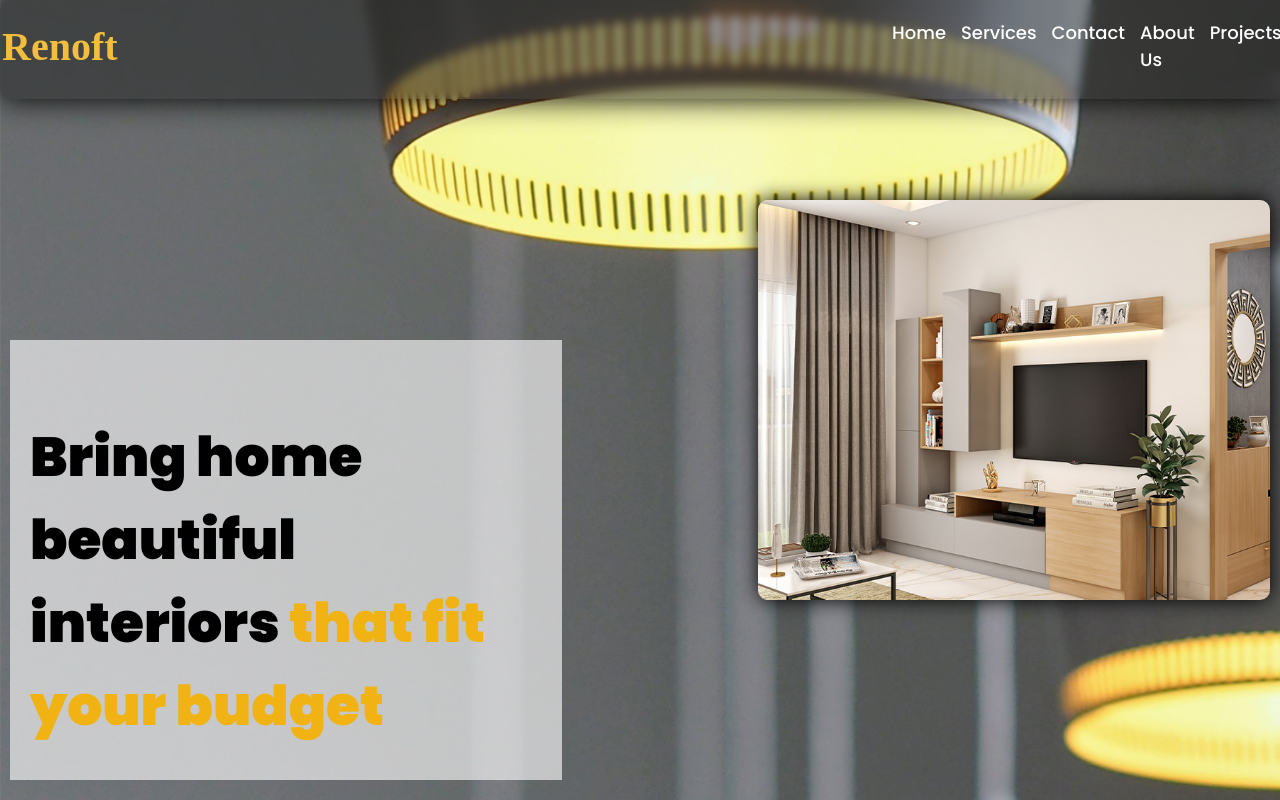
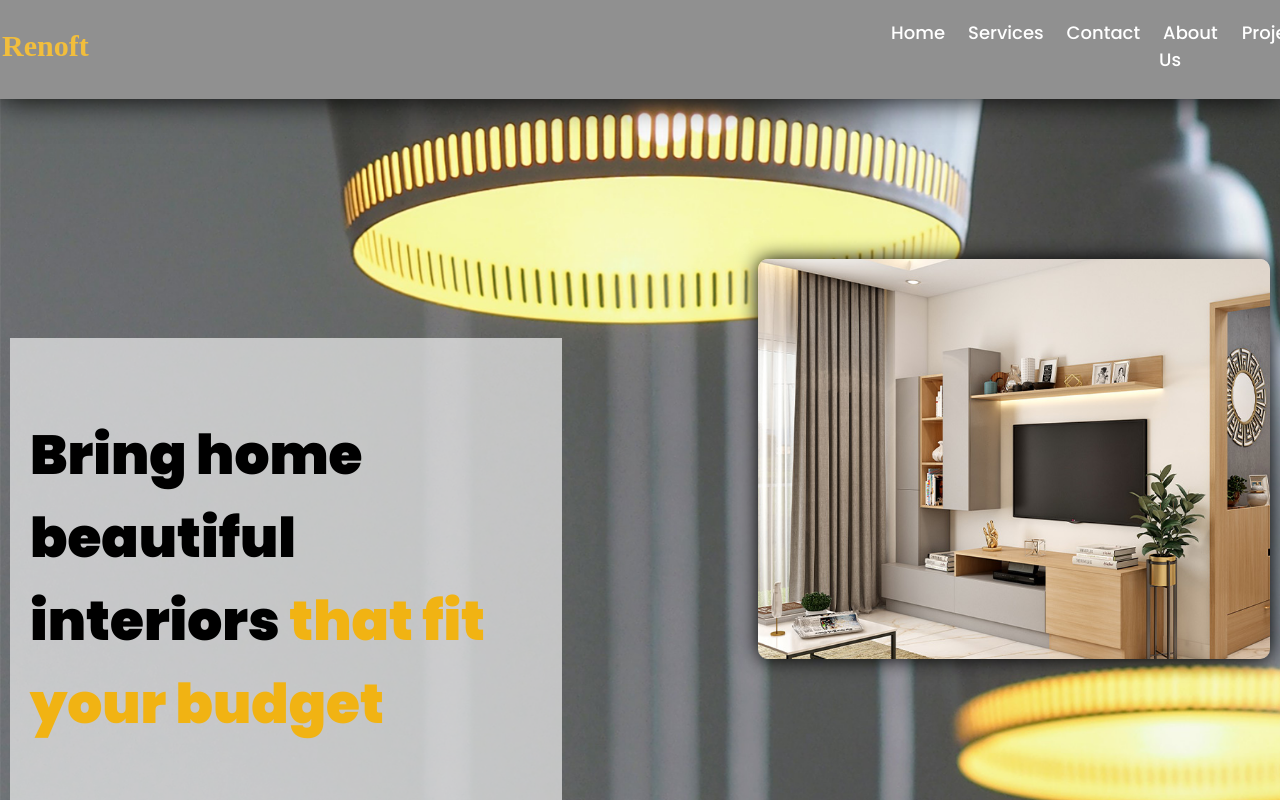
Before and after one commit to Surendar03/interior-design-website, a React (Create React App) app in the folder interior/: page / in a window 1280 px wide. Shown: the top 800 px of the page. Built offline with nearby package versions, Linux system fonts and the light colour scheme.

Commit message:
Update App.css

```diff
--- a/interior/src/App.css
+++ b/interior/src/App.css
@@ -1,3 +1,4 @@
+
 @import url('https://fonts.googleapis.com/css2?family=Poppins:ital,wght@0,100;0,200;0,300;0,400;0,500;0,600;0,700;0,800;0,900;1,100;1,200;1,300;1,400;1,500;1,600;1,700;1,800;1,900&display=swap');
 
 *{
@@ -8,12 +9,12 @@
 
 nav{
   background-color: #201f1f7e;
-  position: fixed;
-  border-radius: 10px;
+  position: sticky;
+  /* border-radius: 10px; */
   display: flex;
   flex-wrap: wrap;
   width: 100%;
-  padding: 3px 5px 10px 2px;
+  /* padding: 3px 5px 10px 2px; */
   backdrop-filter: blur(5px);
   box-shadow: 0px 0px 30px black;
 }
@@ -21,6 +22,7 @@ nav .nav-content{
   height: 100%;
   max-width: 1700px;
   margin: auto;
+  padding: 3px 5px 10px 2px;
   display: flex;
   align-items: center;
   justify-content: center;
@@ -32,7 +34,7 @@ nav .nav-content{
 }
 nav .logo a{
   font-weight: 800;
-  font-size: 40px;
+  font-size: 30px;
   color: rgb(242, 190, 60);
   font-family: Didot;
   text-decoration: none;
@@ -53,14 +55,13 @@ nav .logo a:hover{
   text-decoration: none;
   color: #ffffff;
   font-size: 18px;
+  padding: 2px;
   font-weight: 500;
-   transition: ease-in-out 0.2s;
-
-  /* padding: 0px 0px; */
+  transition: ease-in-out 0.2s;
 }
  .nav-links li a:hover{
-   background-color: rgb(249, 215, 172);
-   border-radius: 10px;
+  background-color: rgb(249, 215, 172);
+  border-radius: 10px;
    color: #000000;
  }
 
@@ -71,13 +72,16 @@ nav .logo a:hover{
   background-size: cover;
 }
 
+
+
 /*Home **********************************************************************************************************************************/
 
 .topcontainer{
   background-image: url(../src/assets/slider1.png);
   width: 100%;
-  height: 100vh;
+  height: 90vh;
   background-size: cover;
+  /* background-position: center; */
   display: flex;
   justify-content: space-between;
   align-items: center;
@@ -86,14 +90,16 @@ nav .logo a:hover{
 
 .highlight{
   margin-left: 10px;
-  margin-top: 40vh;
+  margin-top: 30vh;
   width: 40%;
-  height: 50vh;
+  height: fit-content;
   background-color: #f7f7f7a7;
   font-size: 55px;
   font-weight: 900;
   padding: 20px;
+
 }
+
 .highlight span{
   color: rgb(241, 179, 19);
 }
@@ -116,11 +122,11 @@ nav .logo a:hover{
   width: 100%;
   height: 100vh;
   background-color: cornsilk;
-  /* background-image: url(./assets/services-banner-1-1.jpg);
-  background-size: cover; */
   display: flex;
   justify-content: center;
   align-items: center;
+  /* background-image: url(../src/assets/formal-wallpapers.jpg);
+  background-size: cover; */
   gap:10px
 
 }
@@ -209,15 +215,14 @@ nav .logo a:hover{
   justify-content: space-evenly;
   padding-bottom: 20px;
 }
+.designphotos img:hover{
+  transform: scale(1.1);
+}
 .designphotos img{
   width: 350px;
   height: 250px;
   border-radius: 10px;
   transition: ease-in-out 0.2s;
-  /* padding: 10px; */
-}
-.designphotos img:hover{
-  transform: scale(1.1);
 }
 .getintouchbtndiv{
   width: 100%;
@@ -259,12 +264,16 @@ nav .logo a:hover{
 }
 .getintouchbtndiv div button:hover{
   background-color: #3b905a;
+  cursor: pointer;
   transform: scale(1.1);
 }
 .getintouchbtndiv div button a{
   text-decoration: none;
   color: #fff;
 }
+
+
+
 
 /*footer************************************************************************************************************************************ */
 
@@ -339,6 +348,8 @@ nav .logo a:hover{
   width: 30%;
 }
 
+
+
 /* About us**************************************************************************************************************************************** */
 .aboutus{
   width: 100%;
@@ -349,7 +360,7 @@ nav .logo a:hover{
 }
 .aboutusheadimg{
   width: 100%;
-  height: 40vh;
+  height: 25vh;
   background-image: url(./assets/inner_page_banner.png);
   background-size: cover;
   background-position: center;
@@ -359,7 +370,7 @@ nav .logo a:hover{
 
 }
 .aboutusheadimg img{
-  width: 250px;
+  width: 150px;
   padding-left: 20px;
   filter: drop-shadow(5px 5px 10px  wheat);
 }
@@ -392,7 +403,7 @@ nav .logo a:hover{
 
 .projecthead{
   width: 100%;
-  height: 40vh;
+  height: 30vh;
   background-image: url(./assets/proj-head.jpg);
   background-size: cover;
   background-position: center;
@@ -430,6 +441,7 @@ nav .logo a:hover{
 .projectimgs img{
   width: 400px;
 }
+
 
 
 /* contact ***********************************************************************************************************************************/
@@ -483,7 +495,7 @@ nav .logo a:hover{
   border-radius: 10px;
   background-color: #193f27;
   cursor: pointer;
-  transition: ease-in-out 0.2s;
+  transition: ease-in-out 0.3s;
 }
 .contactform button:hover{
   background-color: #3b905a;
@@ -493,6 +505,7 @@ nav .logo a:hover{
   text-decoration: none;
   color: #fff;
 }
+
 
 /* services********************************************************************************************************************************** */
 .service-para{
@@ -510,7 +523,7 @@ nav .logo a:hover{
   display: flex;
   flex-wrap: wrap;
   justify-content: center;
-  gap: 10px;
+  gap: 30px;
 }
 .serviceimg1{
   width: 35%;
@@ -522,7 +535,7 @@ nav .logo a:hover{
   flex-direction: column;
   align-items: center;
   flex-wrap: wrap;
-  /* padding: 0 10px 0 10px; */
+  transition: ease-in-out 0.3s;
 }
 .service-imgs p{
   font-size: 25px;
@@ -543,6 +556,7 @@ nav .logo a:hover{
   flex-direction: column;
   align-items: center;
   flex-wrap: wrap;
+  transition: ease-in-out 0.3s;
 }
 .serviceimg3{
   width: 35%;
@@ -554,6 +568,7 @@ nav .logo a:hover{
   flex-direction: column;
   align-items: center;
   flex-wrap: wrap;
+  transition: ease-in-out 0.3s;
 }
 .serviceimg4{
   width: 35%;
@@ -565,6 +580,7 @@ nav .logo a:hover{
   flex-direction: column;
   align-items: center;
   flex-wrap: wrap;
+  transition: ease-in-out 0.3s;
 }
 .serviceimg1:hover{
   background-image: url(./assets/designphotos/livingroom3.jpg);
@@ -598,31 +614,13 @@ nav .logo a:hover{
   background-position: center;
 }
 
+
+
 /* FAQs **************************************************************************************************************************************/
 
 .faq-body{
   background-color: rgb(249, 215, 172);
 }
-/* .faqsdiv{
-  width: 100%;
-  height: fit-content;
-  display: flex;
-  justify-content: center;
-  align-items: center;
-  flex-direction: column;
-
-} */
-
-.faq-container h1{
-  font-size: 55px;
-  font-weight: bold;
-  font-family: Didot;
-  color: rgb(174, 136, 86);
-}
-/* .faq-question{
-  width: 50vw;
-} */
-
 .faq-container {
   max-width: 800px;
   margin: 20px auto;
```
